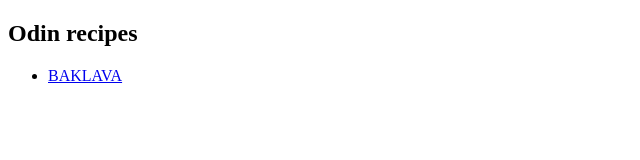
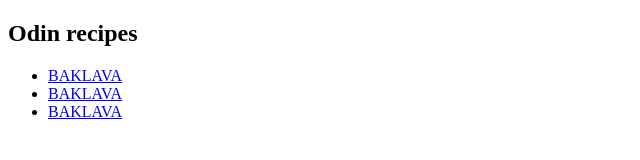
Before and after one commit to BlueFantazam/odin-recipes.com, a plain HTML site: page index.html in a window 1280 px wide. Shown: the whole page, without its empty margins (0-640 px from the left). Drawn offline with Linux system fonts and the light colour scheme.

Commit message:
Add links to new recipe files in index file - DONE

```diff
--- a/index.html
+++ b/index.html
@@ -11,6 +11,8 @@
         <h1>Odin recipes</h1>
         <ul>
           <li><a href="recipes/BA_baklava.html">BAKLAVA</a></li>
+          <li><a href="recipes/BA_cevap.html">BAKLAVA</a></li>
+          <li><a href="recipes/BA_begova.html">BAKLAVA</a></li>
         </ul>
       </section>
     </main>
```
